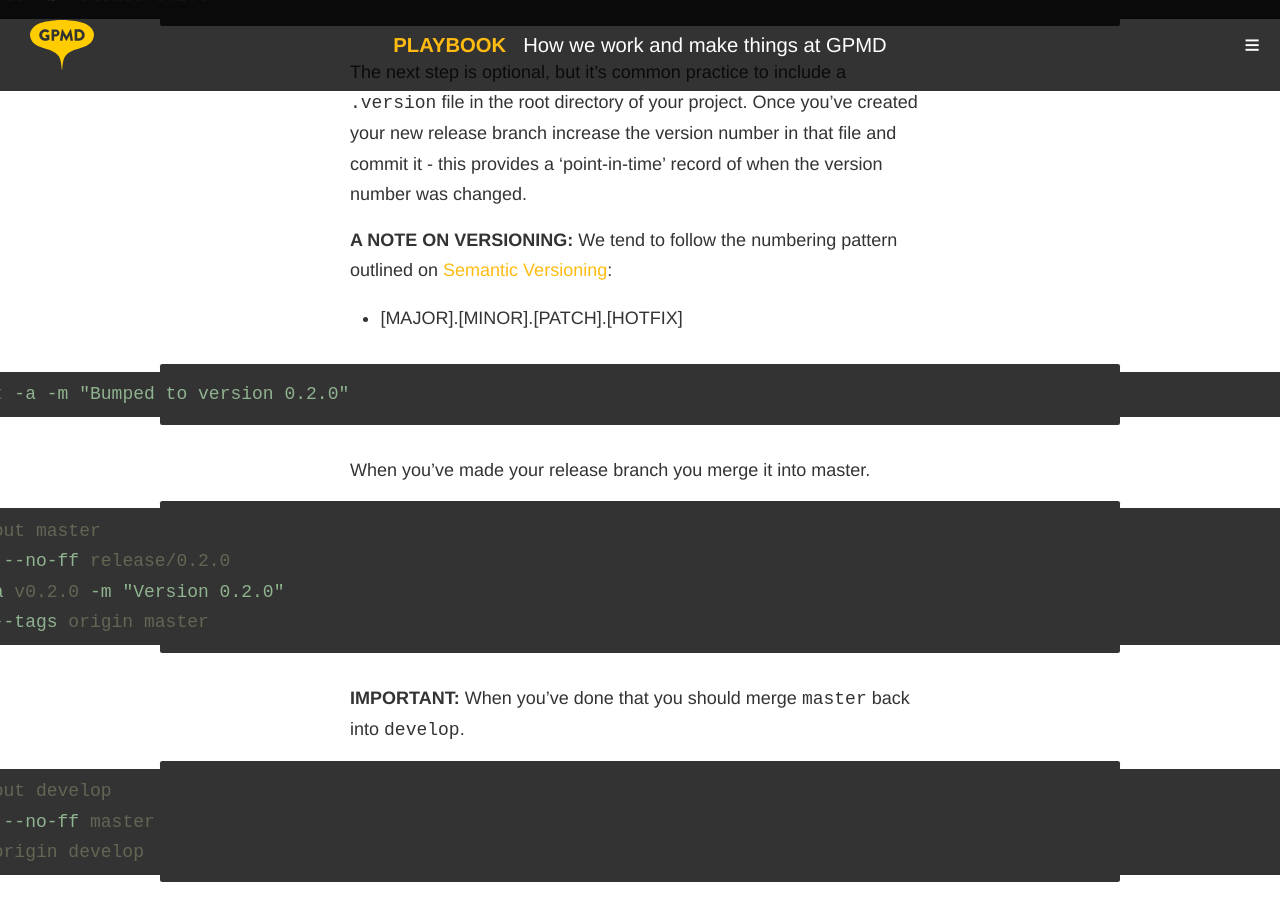
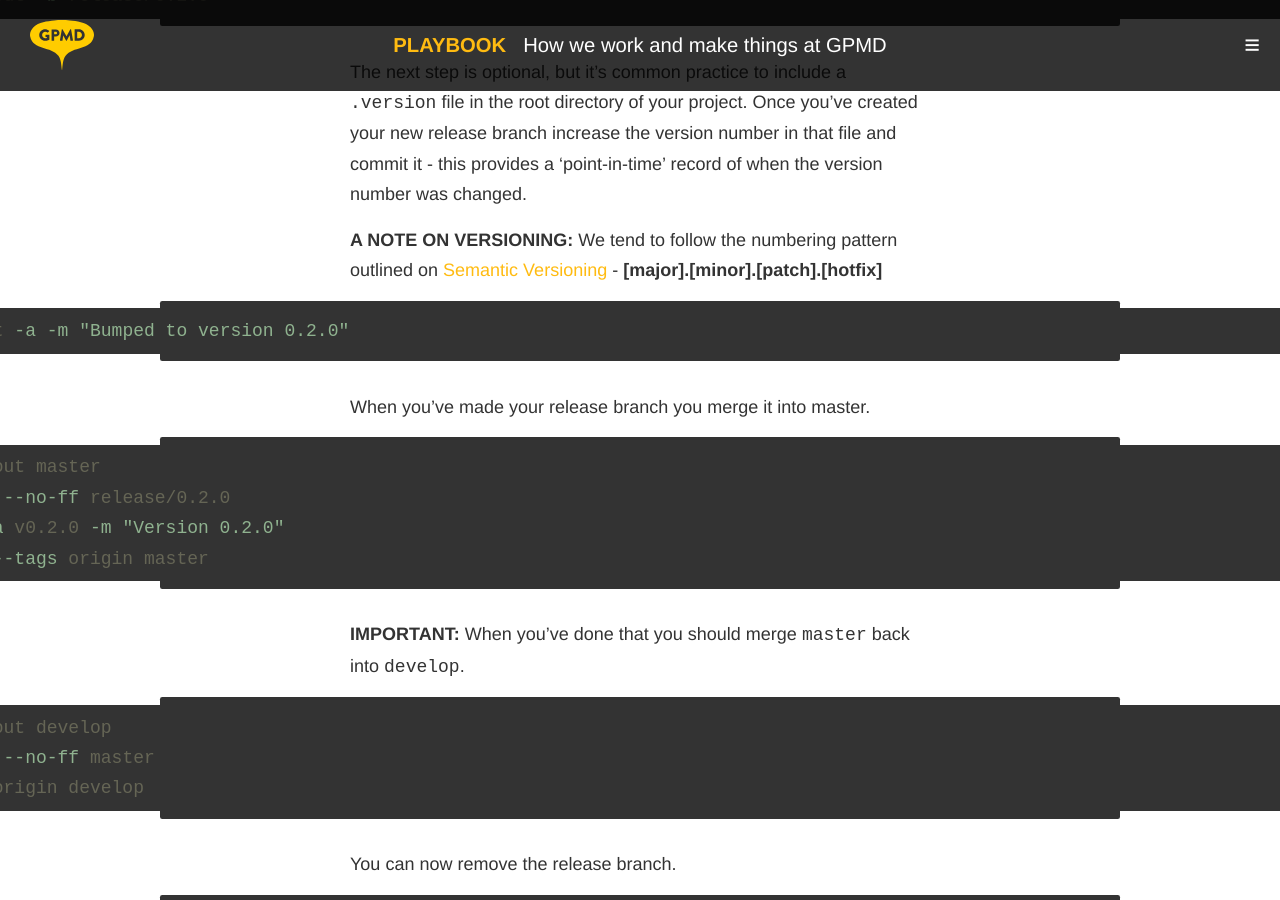
Before and after one commit to gpmd/playbook, a Jekyll site: the page built from _posts/pages/2014-03-27-gitflow.md, in a window 1280 px wide and 900 px high, scrolled down 1874 px. Built offline with Jekyll 4.4.1, drawn with Linux system fonts in a browser that asks for light colours; nearby versions of some CDN libraries; Markdown is read by kramdown in place of the engine named in the settings.

````diff
--- a/_posts/pages/2014-03-27-gitflow.md
+++ b/_posts/pages/2014-03-27-gitflow.md
@@ -45,9 +45,7 @@ $ git checkout -b release/0.2.0
 
 The next step is optional, but it's common practice to include a `.version` file in the root directory of your project. Once you've created your new release branch increase the version number in that file and commit it - this provides a 'point-in-time' record of when the version number was changed.
 
-**A NOTE ON VERSIONING:** We tend to follow the numbering pattern outlined on [Semantic Versioning](http://semver.org/):
-
-* [MAJOR].[MINOR].[PATCH].[HOTFIX]
+**A NOTE ON VERSIONING:** We tend to follow the numbering pattern outlined on [Semantic Versioning](http://semver.org/) - **[major].[minor].[patch].[hotfix]**
 
 ```bash
 $ git commit -a -m "Bumped to version 0.2.0"
````
